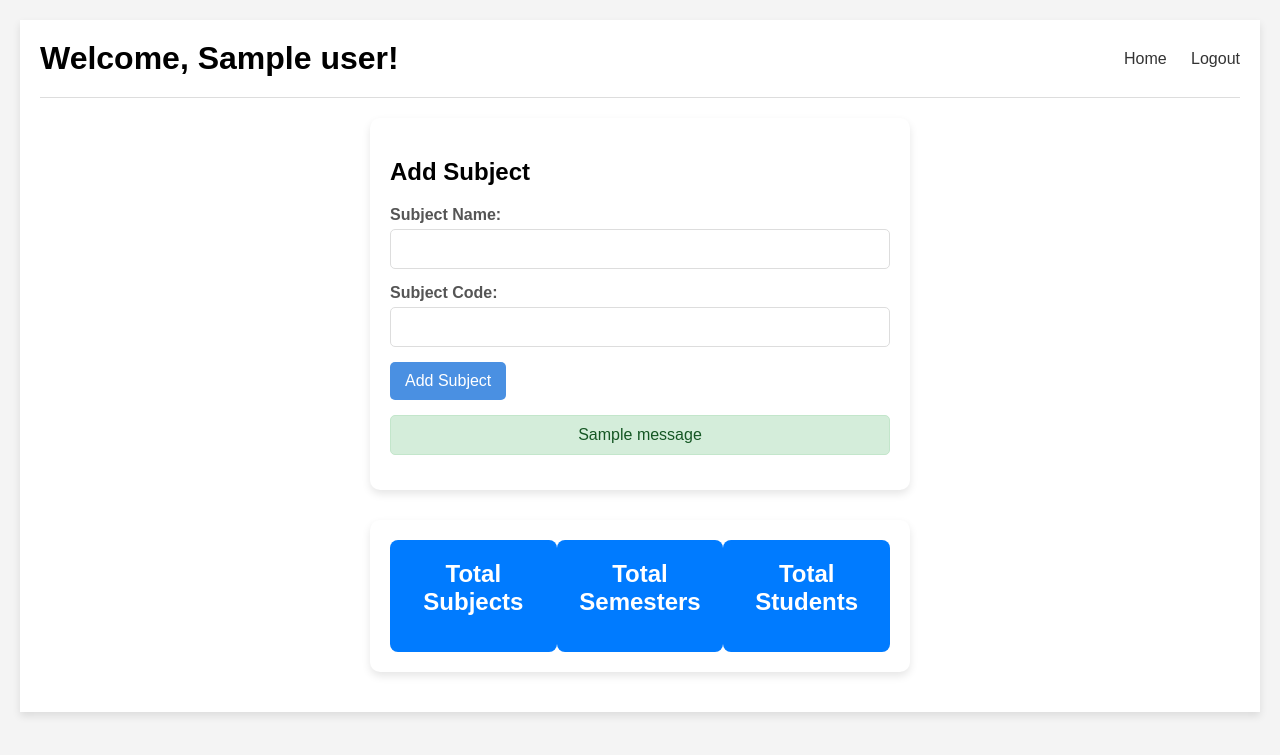
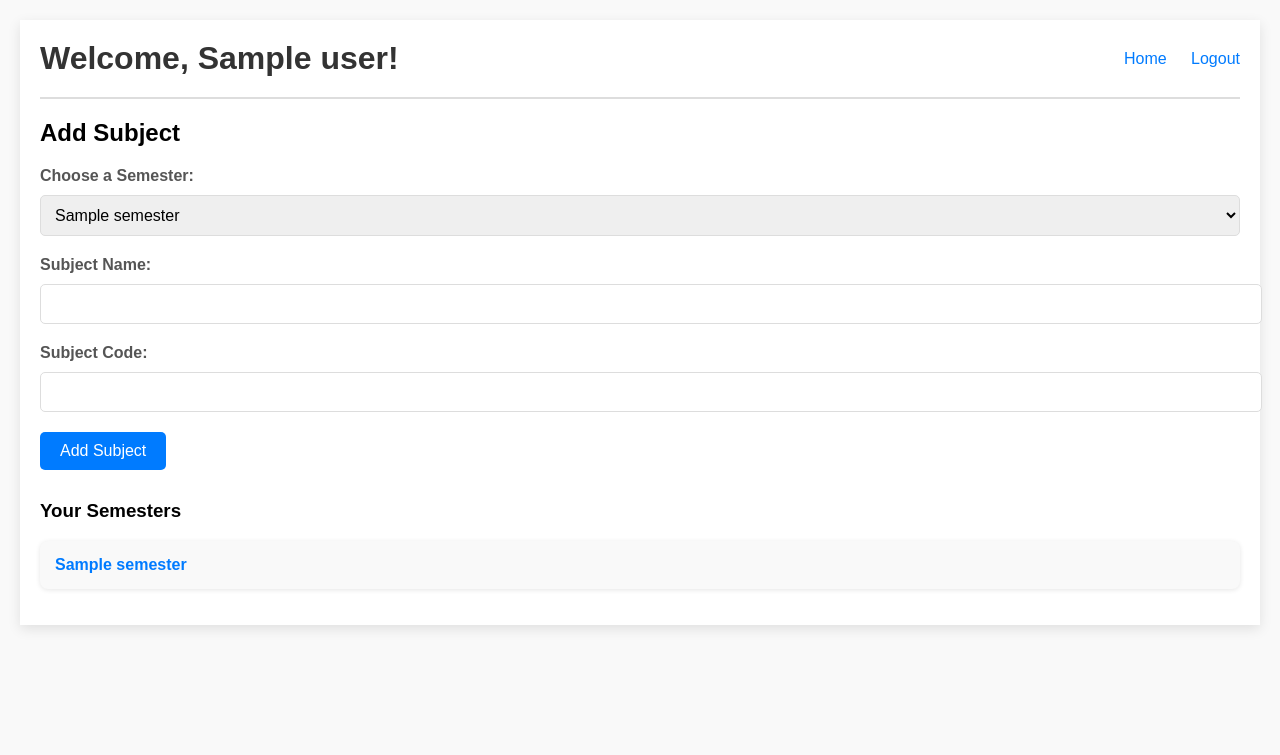
Before and after one commit to Dorothy003/AL-ML, a Flask app: page /dashboard in a window 1280 px wide. Shown: the top 755 px of the page. Run offline with Flask 3, Linux system fonts and the light colour scheme; the visitor is signed in with stand-in values (Sample User, id 1); one stand-in notice (Sample message) is shown; a database or web service that is not in the repository returns one stand-in record (values such as "Sample title"); some libraries are stand-ins or nearby versions.

Commit message:
mod by nabadeep

```diff
--- a/app.py
+++ b/app.py
@@ -272,7 +272,7 @@ def login():
 def register():
     if request.method == 'POST':
         email = request.form['email']
-        name= request.form['name']
+        name = request.form['name']
         password = request.form['password']
         password_hash = generate_password_hash(password)  # Store hashed password
 
@@ -282,7 +282,16 @@ def register():
             return redirect(url_for('register'))
 
         # Insert new user into the database
-        mongo.db.users.insert_one({'name':name, 'email': email, 'password': password_hash})
+        user_id = mongo.db.users.insert_one({'name': name, 'email': email, 'password': password_hash}).inserted_id
+
+        # Add 8 semesters to the new user
+        semesters = ['Semester 1', 'Semester 2', 'Semester 3', 'Semester 4', 'Semester 5', 'Semester 6', 'Semester 7', 'Semester 8']
+        for semester_name in semesters:
+            mongo.db.users.update_one(
+                {'_id': user_id},
+                {'$push': {'semesters': {'name': semester_name, 'subjects': []}}}
+            )
+
         flash('Registration Successful!', 'success')
         return redirect(url_for('login'))
 
@@ -294,9 +303,26 @@ def logout():
 
     return redirect(url_for('login'))
 
-@app.route('/Addsubject')
+@app.route('/Addsubject', methods=['GET', 'POST'])
 def Addsubject():
+    if request.method == 'POST':
+        subject_name = request.form.get('subjectname')
+        semester = request.form.get('semester')
+
+        # Validate the input
+        if not subject_name or not semester:
+            flash('Subject name and semester are required.', 'error')
+            return redirect(url_for('Addsubject'))
+
+        # Save to MongoDB
+        subject_data = {'name': subject_name, 'semester': semester}
+        db.subjects.insert_one(subject_data)
+
+        flash('Subject added successfully!', 'success')
+        return redirect(url_for('dashboard'))
+
     return render_template('Addsubject.html')
+
 
 @app.route('/Attendancelog')
 def Attendancelog():
@@ -373,6 +399,41 @@ def load_json_data():
         students = json.load(students_file)
         attendance_log = json.load(attendance_file)
     return students, attendance_log
+
+@app.route('/delete_subject', methods=['POST'])
+def delete_subject():
+    semester_name = request.form['semester_name']
+    subject_name = request.form['subject_name']
+
+    # Query the user document to find the semester
+    user_email = session.get('user')  # Get the logged-in user's email from the session
+    user = mongo.db.users.find_one({'email': user_email})
+
+    if not user:
+        flash('User not found.', 'error')
+        return redirect(url_for('dashboard'))
+
+    # Find the semester document
+    semester = next((sem for sem in user['semesters'] if sem['name'] == semester_name), None)
+
+    if semester:
+        # Find the subject within the semester and remove it
+        subject = next((sub for sub in semester['subjects'] if sub['name'] == subject_name), None)
+        if subject:
+            semester['subjects'].remove(subject)
+            mongo.db.users.update_one(
+                {'email': user_email},
+                {'$set': {'semesters': user['semesters']}}  # Update the semesters with the removed subject
+            )
+            flash('Subject deleted successfully!', 'success')
+        else:
+            flash('Subject not found.', 'error')
+    else:
+        flash('Semester not found.', 'error')
+
+    return redirect(url_for('dashboard'))
+
+
 @app.route('/view_attendance', methods=['GET', 'POST'])
 def view_attendance():
     # Fetch all students and attendance records from MongoDB
@@ -457,37 +518,42 @@ def dashboard():
             return redirect(url_for('login'))
 
         admin_name = user.get('name', 'Admin')
+        semesters = user.get('semesters', [])
 
+        # Handle adding a subject
         if request.method == 'POST':
             subject_name = request.form.get('subject_name')
             subject_code = request.form.get('subject_code')
+            semester_name = request.form.get('semester_name')
 
-            if not subject_name or not subject_code:
-                flash('Subject name and code are required.', 'error')
-                return redirect(url_for('dashboard'))
-            try:
-                user_id = user['_id']
-                subject_id = ObjectId()
-                result = mongo.db.users.update_one(
-                    {'_id': user_id},
-                    {'$push': {'subjects': {'_id': subject_id, 'subject_name': subject_name, 'subject_code': subject_code}}}
+            if not subject_name or not subject_code or not semester_name:
+                flash('Subject name, code, and semester are required.', 'error')
+            else:
+                subject_data = {
+                    'subject_name': subject_name,
+                    'subject_code': subject_code
+                }
+
+                # Find the correct semester and add the subject
+                mongo.db.users.update_one(
+                    {'email': user_email, 'semesters.name': semester_name},
+                    {'$push': {'semesters.$.subjects': subject_data}}
                 )
-                if result.modified_count > 0:
-                    flash('Subject added successfully!', 'success')
-                else:
-                    flash('Failed to add subject. Please try again.', 'error')
-            except Exception as e:
-                print(f'Error adding subject: {str(e)}')
-                flash(f'Error adding subject: {str(e)}', 'error')
 
-        subjects = user.get('subjects', [])
+                flash(f'Subject "{subject_name}" added to {semester_name}!', 'success')
 
-        return render_template('dashboard.html', admin_name=admin_name, subjects=subjects)
+                # Re-fetch user data to update the semesters list
+                user = mongo.db.users.find_one({'email': user_email})
+                semesters = user.get('semesters', [])
 
+        return render_template('dashboard.html', admin_name=admin_name, semesters=semesters)
     except Exception as e:
-        print(f'Error: {str(e)}')
-        flash(f'An error occurred: {str(e)}', 'error')
-        return redirect(url_for('dashboard'))
+        print(f"Error in dashboard route: {e}")
+        flash('An unexpected error occurred. Please try again later.', 'error')
+        return redirect(url_for('login'))
+
+
+
 
 if __name__ == "__main__":
     clean_attendance_log()
--- a/templates/dashboard.html
+++ b/templates/dashboard.html
@@ -9,161 +9,127 @@
             font-family: Arial, sans-serif;
             margin: 0;
             padding: 0;
-            background-color: #f4f4f4;
+            background-color: #f9f9f9;
         }
         .dashboard-container {
             max-width: 1200px;
             margin: 20px auto;
             padding: 20px;
             background-color: #fff;
-            box-shadow: 0 4px 8px rgba(0, 0, 0, 0.1);
+            box-shadow: 0 4px 12px rgba(0, 0, 0, 0.1);
         }
         header {
             display: flex;
             justify-content: space-between;
             align-items: center;
             padding-bottom: 20px;
-            border-bottom: 1px solid #ddd;
+            border-bottom: 2px solid #ddd;
         }
         header h1 {
             margin: 0;
+            color: #333;
         }
         nav a {
             margin-left: 20px;
             text-decoration: none;
-            color: #333;
+            color: #007BFF;
+            font-size: 1rem;
+            transition: color 0.3s ease;
         }
-        .dashboard-summary {
-            display: flex;
-            justify-content: space-around;
-            margin-top: 30px;
+        nav a:hover {
+            color: #0056b3;
         }
-        .card {
-            background-color: #007BFF;
-            color: white;
-            padding: 20px;
-            border-radius: 8px;
-            text-align: center;
-            width: 30%;
+        .form-group {
+            margin-bottom: 20px;
         }
-        .card h2 {
-            margin: 0 0 10px;
-        }
-        /* Container for the Add Subject Section */
-        section {
-            background: #ffffff;
-            max-width: 500px;
-            margin: 20px auto;
-            padding: 20px;
-            border-radius: 10px;
-            box-shadow: 0 4px 8px rgba(0, 0, 0, 0.1);
-        }
-
-        /* Form Styles */
-        form {
-            display: flex;
-            flex-direction: column;
-        }
-
-        form div {
-            margin-bottom: 15px;
-        }
-
         label {
             font-weight: bold;
+            color: #555;
             margin-bottom: 5px;
             display: block;
-            color: #555;
         }
-
-        input[type="text"] {
+        select, input[type="text"] {
             width: 100%;
             padding: 10px;
             border: 1px solid #ddd;
             border-radius: 5px;
             font-size: 1rem;
-            box-sizing: border-box;
+            margin-top: 5px;
         }
-
-        input[type="text"]:focus {
-            border-color: #4a90e2;
+        select:focus, input[type="text"]:focus {
+            border-color: #007BFF;
             outline: none;
-            box-shadow: 0 0 5px rgba(74, 144, 226, 0.5);
+            box-shadow: 0 0 5px rgba(0, 123, 255, 0.5);
         }
-
         button {
-            background-color: #4a90e2;
+            background-color: #007BFF;
             color: white;
-            padding: 10px 15px;
+            padding: 10px 20px;
             border: none;
             border-radius: 5px;
             font-size: 1rem;
             cursor: pointer;
             transition: background-color 0.3s ease;
         }
-
         button:hover {
-            background-color: #357abd;
+            background-color: #0056b3;
         }
-
-        /* Flash Messages */
-        .alert {
-            padding: 10px;
-            border-radius: 5px;
-            margin-bottom: 15px;
-            text-align: center;
+        .semester-list {
+            margin-top: 30px;
         }
-
-        .alert-success {
-            background-color: #d4edda;
-            color: #155724;
-            border: 1px solid #c3e6cb;
-        }
-
-        .alert-error {
-            background-color: #f8d7da;
-            color: #721c24;
-            border: 1px solid #f5c6cb;
-        }
-
-
-        /* styles.css */
-
-body {
-    font-family: Arial, sans-serif;
-    margin: 0;
+        .semester-list ul {
+            list-style: none;
             padding: 0;
         }
-
-
-
-.flash-message {
+        .semester-list li {
+            background-color: #f9f9f9;
+            padding: 15px;
+            margin-bottom: 10px;
+            border-radius: 8px;
+            box-shadow: 0 1px 5px rgba(0, 0, 0, 0.1);
+            cursor: pointer;
+        }
+        .semester-list li h4 {
+            margin: 0;
+            color: #007BFF;
+        }
+        .semester-list li .subject-table {
+            display: none;
+            width: 100%;
             margin-top: 20px;
-    padding: 10px;
-    background-color: #f9f9f9;
+            border-collapse: collapse;
+        }
+        .subject-table th, .subject-table td {
+            padding: 12px;
+            text-align: left;
             border: 1px solid #ddd;
-    box-shadow: 0 0 10px rgba(0, 0, 0, 0.1);
         }
-
-.flash-message.success {
-    background-color: #dff0d8;
-    border-color: #d6e9c6;
-    color: #3c763d;
+        .subject-table th {
+            background-color: #007BFF;
+            color: white;
         }
-
-.flash-message.error {
-    background-color: #f2dede;
-    border-color: #ebccd1;
-    color: #a94442;
+        .subject-table tr:nth-child(even) {
+            background-color: #f2f2f2;
         }
-
         footer {
             text-align: center;
             margin-top: 40px;
             padding: 10px 0;
             border-top: 1px solid #ddd;
+            font-size: 0.9rem;
+            color: #777;
         }
     </style>
+    <script>
+        function toggleSubjects(semesterId) {
+            const subjectTable = document.getElementById(semesterId);
+            if (subjectTable.style.display === "none" || subjectTable.style.display === "") {
+                subjectTable.style.display = "table";
+            } else {
+                subjectTable.style.display = "none";
+            }
+        }
+    </script>
 </head>
 <body>
     <div class="dashboard-container">
@@ -174,51 +140,72 @@ body {
                 <a href="{{ url_for('logout') }}">Logout</a>
             </nav>
         </header>
-          <!-- Add Subject -->
+
+        <!-- Add Subject Section -->
         <section>
             <h2>Add Subject</h2>
-    <form action="{{ url_for('dashboard') }}" method="POST">
-        <div>
+            <form method="POST">
+                <div class="form-group">
+                    <label for="semester_name">Choose a Semester:</label>
+                    <select name="semester_name" id="semester_name" class="form-control">
+                        {% for semester in semesters %}
+                            <option value="{{ semester.name }}">{{ semester.name }}</option>
+                        {% endfor %}
+                    </select>
+                </div>
+
+                <div class="form-group">
                     <label for="subject_name">Subject Name:</label>
-            <input type="text" id="subject_name" name="subject_name" required>
+                    <input type="text" class="form-control" name="subject_name" required>
                 </div>
-        <div>
+
+                <div class="form-group">
                     <label for="subject_code">Subject Code:</label>
-            <input type="text" id="subject_code" name="subject_code" required>
+                    <input type="text" class="form-control" name="subject_code" required>
                 </div>
-        <div>
-            <button type="submit">Add Subject</button>
-        </div>
+
+                <button type="submit" class="btn btn-primary">Add Subject</button>
             </form>
-    <!-- Messages -->
-    {% with messages = get_flashed_messages(with_categories=true) %}
-        {% if messages %}
-            <div>
-                {% for category, message in messages %}
-                    <div class="alert alert-{{ category }}">{{ message }}</div>
-                {% endfor %}
-            </div>
-        {% endif %}
-    {% endwith %}
         </section>
 
-<!-- summary of dashboard... -->
-
-        <section class="dashboard-summary">
-            <div class="card">
-                <h2>Total Subjects</h2>
-                <p>{{ total_subjects }}</p>
+        <!-- List of Semesters with Subjects -->
+        <section class="semester-list">
+            <h3>Your Semesters</h3>
+            <ul>
+                {% for semester in semesters %}
+                    <li onclick="toggleSubjects('semester{{ loop.index }}')">
+                        <h4>{{ semester.name }}</h4>
+                        <div id="semester{{ loop.index }}" class="subject-table">
+                            <table>
+                                <thead>
+                                    <tr>
+                                        <th>Subject Name</th>
+                                        <th>Subject Code</th>
+                                        <th>Action</th>
+                                    </tr>
+                                </thead>
+                                <tbody>
+                                    {% for subject in semester.subjects %}
+                                        <tr>
+                                            <td>{{ subject.subject_name }}</td>
+                                            <td>{{ subject.subject_code }}</td>
+                                            <td>
+                                                <!-- Delete Subject Form -->
+                                                <form method="POST" action="{{ url_for('delete_subject') }}" style="display:inline;">
+                                                    <input type="hidden" name="semester_name" value="{{ semester.name }}">
+                                                    <input type="hidden" name="subject_name" value="{{ subject.subject_name }}">
+                                                    <input type="submit" value="Delete" onclick="return confirm('Are you sure you want to delete this subject?');">
+                                                </form>
+                                            </td>
+                                        </tr>
+                                    {% endfor %}
+                                </tbody>
+                            </table>
                         </div>
-            <div class="card">
-                <h2>Total Semesters</h2>
-                <p>{{ total_semesters }}</p>
-            </div>
-            <div class="card">
-                <h2>Total Students</h2>
-                <p>{{ total_students }}</p>
-            </div>
+                    </li>
+                {% endfor %}
+            </ul>
         </section>
-
 
     </div>
 </body>
--- a/templates/home.html
+++ b/templates/home.html
@@ -13,6 +13,7 @@
           <li><a href="{{ url_for('Addstudent') }}">Add Students</a></li>
           <li><a href="{{ url_for('Attendancelog') }}">Attendance log</a></li>
           <li><a href="{{ url_for('logout') }}">Logout</a></li>
+          <li><a href="{{ url_for('dashboard') }}">Dashboard</a></li>
       </ul>
       </nav>
 </div>
```
Also changed, not shown: templates/video_feed.html (+30 -39 lines), templates/view_attendance.html (+95 -10 lines), train.py (+144 -59 lines). Lines whose indentation alone changed are shown as unchanged.
